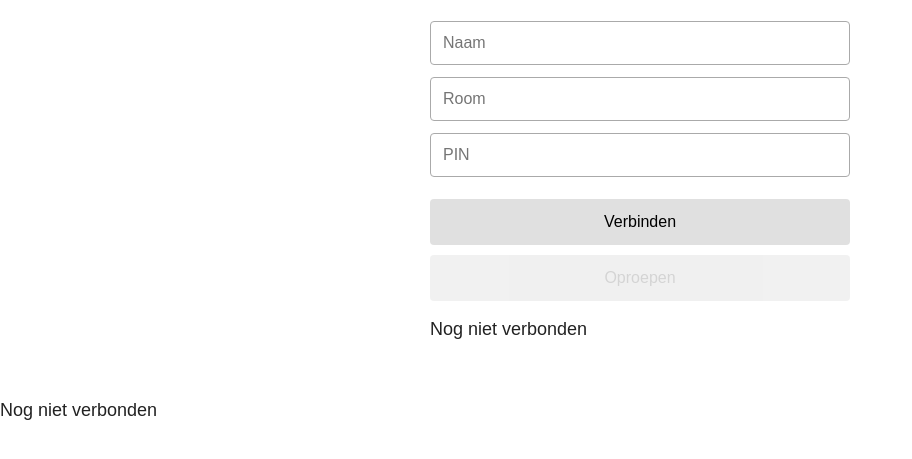
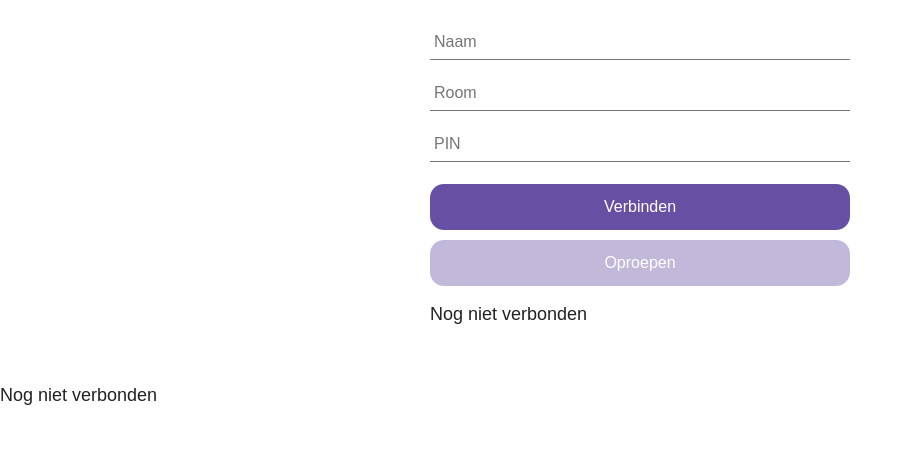
Before and after one commit to Stienaat/intercom, a website: page public/index.html in a window 1280 px wide. Shown: the part 59-518 px from the top of the page, without its empty margins (0-912 px from the left). Drawn offline with nearby package versions, Linux system fonts and the light colour scheme; no server answers.

Commit message:
Update web layout

```diff
--- a/public/index.html
+++ b/public/index.html
@@ -24,15 +24,27 @@
       font-size: 28px;
     }
 
-    .field {
-      width: 100%;
-      box-sizing: border-box;
-      padding: 12px;
-      margin-bottom: 12px;
-      font-size: 16px;
-      border: 1px solid #aaa;
-      border-radius: 4px;
+
+.field {
+  width: 100%;
+  box-sizing: border-box;
+  padding: 12px 4px 8px 4px;
+  margin-bottom: 12px;
+
+  font-size: 16px;
+
+  border: none;
+  border-bottom: 1px solid #777;
+
+  border-radius: 0;
+  outline: none;
+
+  background: transparent;
     }
+
+    .field:focus {
+  border-bottom: 2px solid #6750A4;
+}
 
     .button {
       width: 100%;
@@ -40,12 +52,14 @@
       margin-top: 10px;
       font-size: 16px;
       border: none;
-      border-radius: 4px;
-      background: #e0e0e0;
+      border-radius: 14px;
+      background: #6750A4;
+        color: white;
+
     }
 
     .button:disabled {
-      opacity: 0.45;
+      opacity: 0.4;
     }
 
     #people,
@@ -235,15 +249,13 @@ joinBtn.onclick = async () => {
 };
 
 socket.on('peer-ready', ({ name }) => {
-  console.log('PEER READY RECEIVED:', name);
-
   remoteName = name;
 
   peopleEl.textContent = 'Verbonden met: ' + remoteName;
+  statusEl.textContent = remoteName + ' is online';
 
   callBtn.disabled = false;
-
-  statusEl.textContent = remoteName + ' is online';
+  joinBtn.textContent = 'Sluiten';
 });
 
   socket.on('signal', handleSignal);
```
